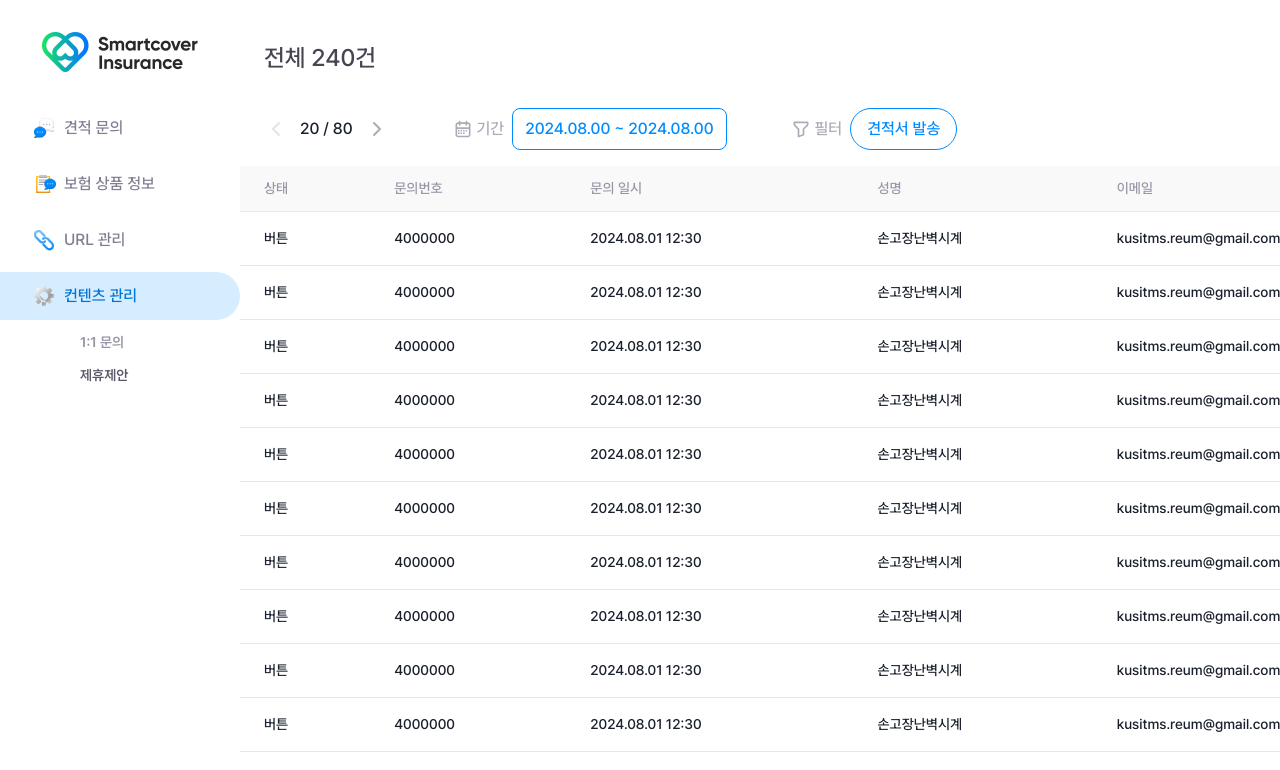
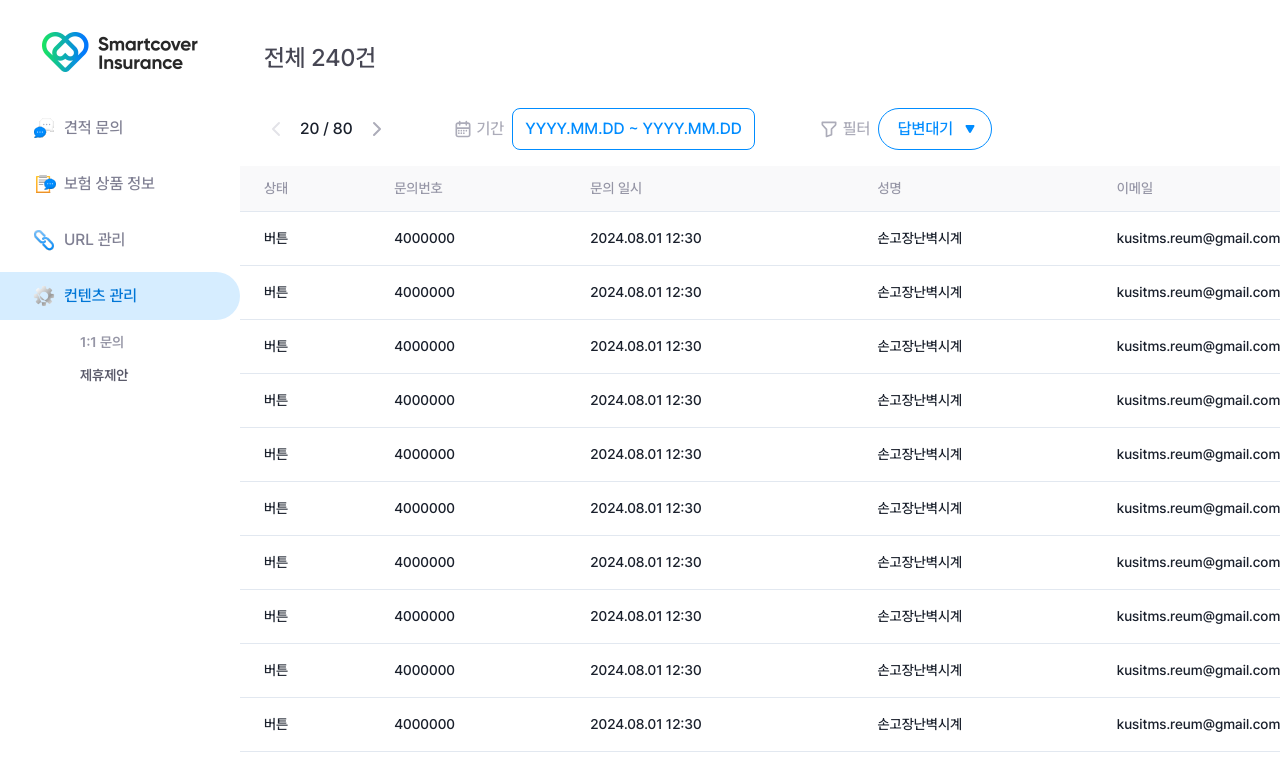
Before and after one commit to tacowasabii/FITPET-FE-Admin, a Next.js app: page /partnership in a window 1280 px wide. Shown: the top 770 px of the page. Built offline with nearby package versions, Linux system fonts and the light colour scheme.

Commit message:
feat: page

```diff
--- a/app/partnership/page.tsx
+++ b/app/partnership/page.tsx
@@ -1,12 +1,28 @@
+"use client";
+
+import DateRangePicker from "@components/DateRangePicker";
+import FilterButton from "@components/FilterButton";
 import {
   CalenderIcon,
   FilterIcon,
   LeftArrowIcon,
   RightArrowIcon,
 } from "@public/svg";
-import React from "react";
+import React, { useState } from "react";
 
 function PartnershipPage() {
+  const [startDate, setStartDate] = useState<Date | undefined>(undefined);
+  const [endDate, setEndDate] = useState<Date | undefined>(undefined);
+  const statusList = ["답변대기", "진행 중", "응대완료"];
+
+  const handleSetStartDate = (date: Date | undefined) => {
+    setStartDate(date);
+  };
+
+  const handleSetEndDate = (date: Date | undefined) => {
+    setEndDate(date);
+  };
+
   return (
     <div className="flex w-full flex-col">
       <div className="ml-6 mt-10 text-3xl font-medium text-grayscale-90">
@@ -23,18 +39,19 @@ function PartnershipPage() {
             <CalenderIcon />
             <div className="text-grayscale-40">기간</div>
           </div>
-          <div className="rounded-lg border-1 border-primary-50 px-3 py-2 text-primary-50">
-            2024.08.00 ~ 2024.08.00
-          </div>
+          <DateRangePicker
+            startDate={startDate}
+            endDate={endDate}
+            setStartDate={handleSetStartDate}
+            setEndDate={handleSetEndDate}
+          />
         </div>
         <div className="flex items-center gap-2 text-md font-medium">
           <div className="flex items-center gap-1">
             <FilterIcon />
             <div className="text-grayscale-40">필터</div>
           </div>
-          <div className="rounded-[90px] border-1 border-primary-50 px-4 py-2 text-primary-50">
-            견적서 발송
-          </div>
+          <FilterButton filters={statusList} />
         </div>
       </div>
       <div className="mt-4 text-sm font-medium">
```
